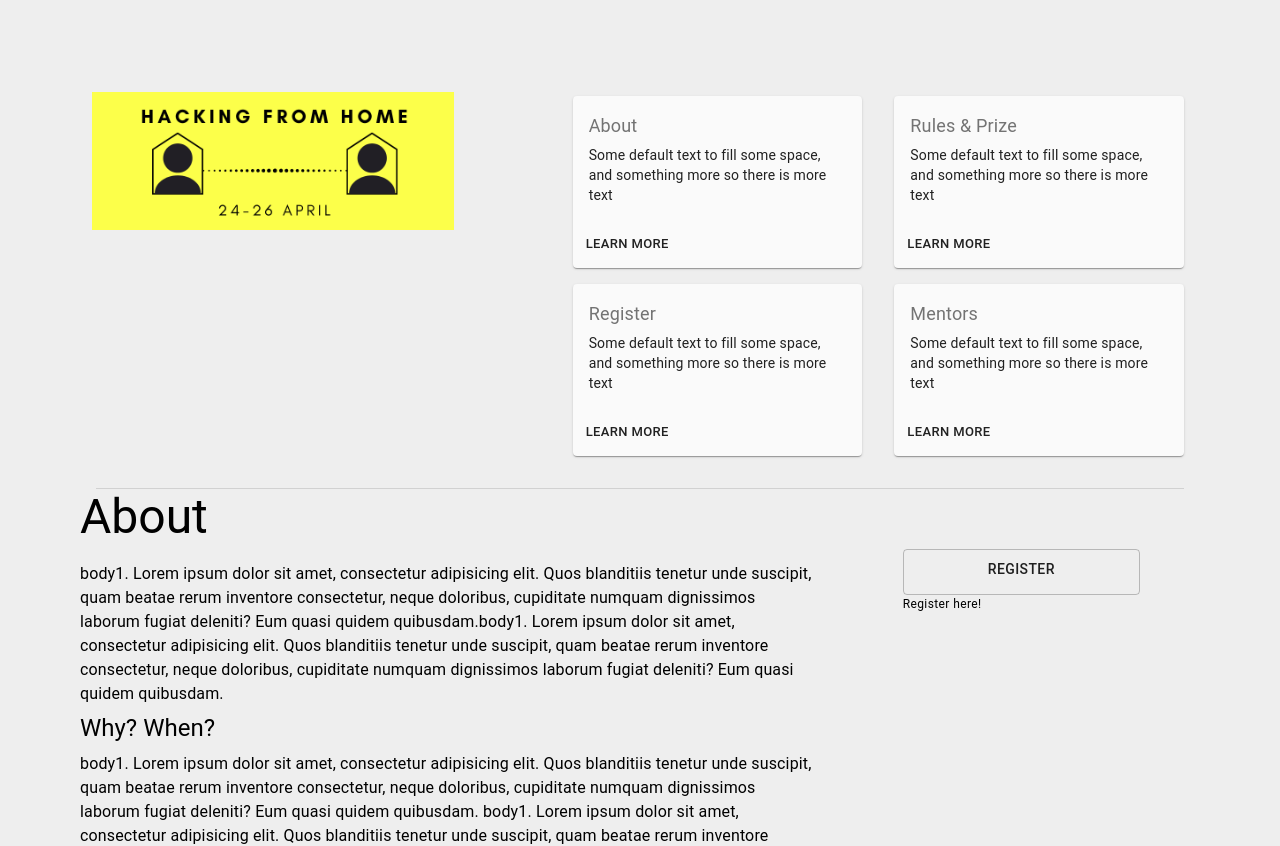
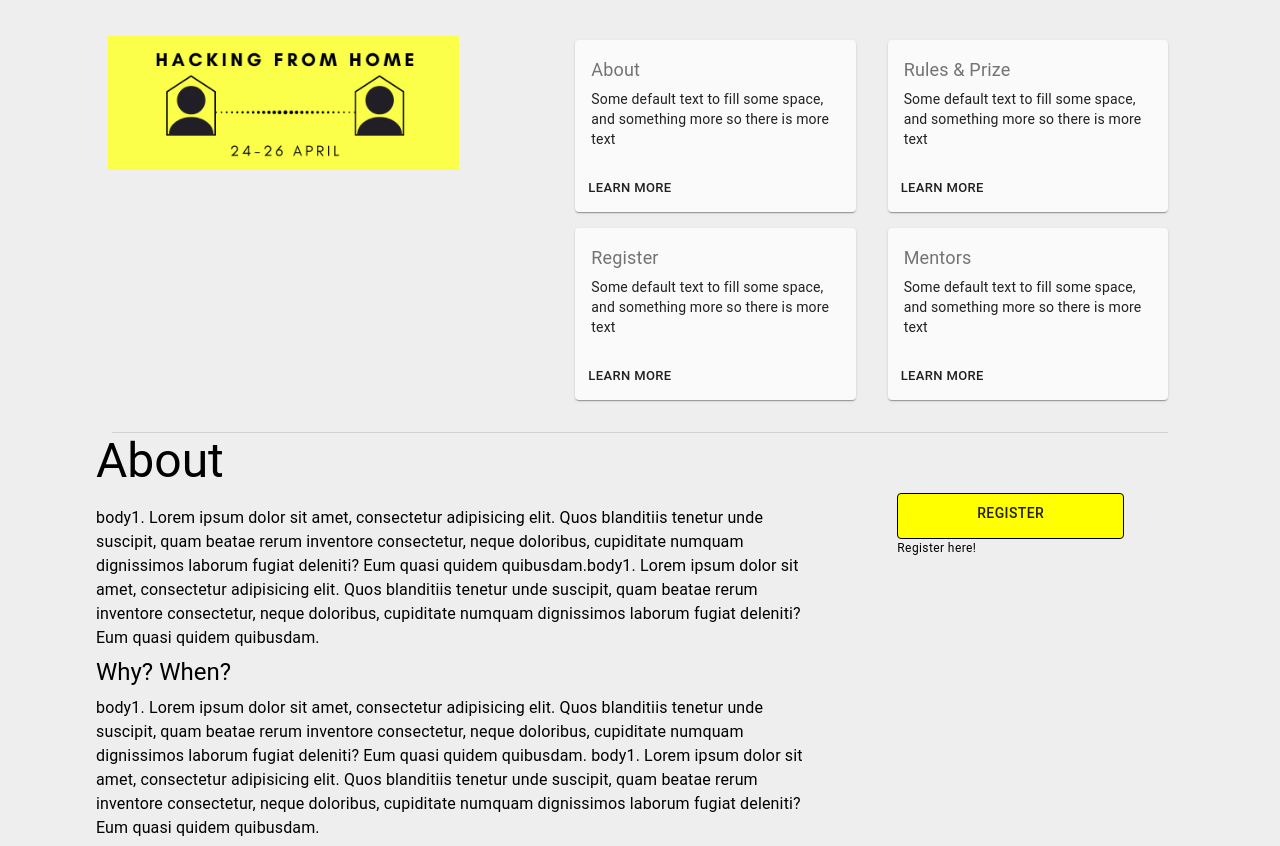
Before and after one commit to hackingfromhome/hackingfromhome.github.io, a React (Create React App) app: page / in a window 1280 px wide. Shown: the top 846 px of the page. Built offline with nearby package versions, Linux system fonts and the light colour scheme.

Commit message:
CSS Adjustments

```diff
--- a/src/home.jsx
+++ b/src/home.jsx
@@ -71,7 +71,7 @@ const MENTORS_LIST = [
 const Register = () => {
   return (
     <Grid container spacing={3}>
-      <Grid item xs={6}>
+      <Grid item xs={8}>
         <Typography variant="h3" component="h1" gutterBottom>
           Register
         </Typography>
@@ -108,13 +108,29 @@ const Register = () => {
   );
 };
 
-const RegisterButton = ({ registerFn }) => (
+const buttonStyles = makeStyles(theme => ({
+  root: {
+    backgroundColor: "yellow",
+    lineHeight: 1.5,
+    borderColor: "black",
+    "&:hover": {
+      backgroundColor: "#fff9c4"
+    }
+  }
+}));
+
+const RegisterButton = ({ registerFn }) => {
+  const classes = buttonStyles();
+
+  return (
     <Box p="60px">
       <Button
         variant="outlined"
         size="large"
         width="70%"
+        backgroundColor="yellow"
         fullWidth
+        className={classes.root}
         onClick={registerFn}
       >
         <Typography variant="button" display="block" gutterBottom>
@@ -126,6 +142,7 @@ const RegisterButton = ({ registerFn }) => (
       </Typography>
     </Box>
   );
+};
 
 const About = ({ registerFn }) => {
   return (
@@ -322,7 +339,10 @@ const HeaderItem = ({ title, description, actionFn }) => {
 
 const useStyles = makeStyles(theme => ({
   root: {
-    padding: theme.spacing(10),
+    paddingLeft: theme.spacing(12),
+    paddingRight: theme.spacing(12),
+    paddingBottom: theme.spacing(3),
+    paddingTop: theme.spacing(3),
     backgroundColor: "#eeeeee"
   },
   headerLine: {
@@ -345,7 +365,7 @@ const useStyles = makeStyles(theme => ({
   },
   footer: {
     backgroundColor: "#eeeeee",
-    padding: theme.spacing(15),
+    padding: theme.spacing(3),
     textAlign: "center"
   }
 }));
@@ -404,8 +424,8 @@ const Home = () => {
       <Box display={display === MENTORS ? "block" : "none"}>
         <Mentors />
       </Box>
+      <footer className={classes.footer}>
         <Divider variant="middle" />
-      <footer className={classes.footer}>
         <Typography variant="h3" component="h1" gutterBottom>
           Sponsors
         </Typography>
```
Lines whose indentation alone changed are shown as unchanged.
